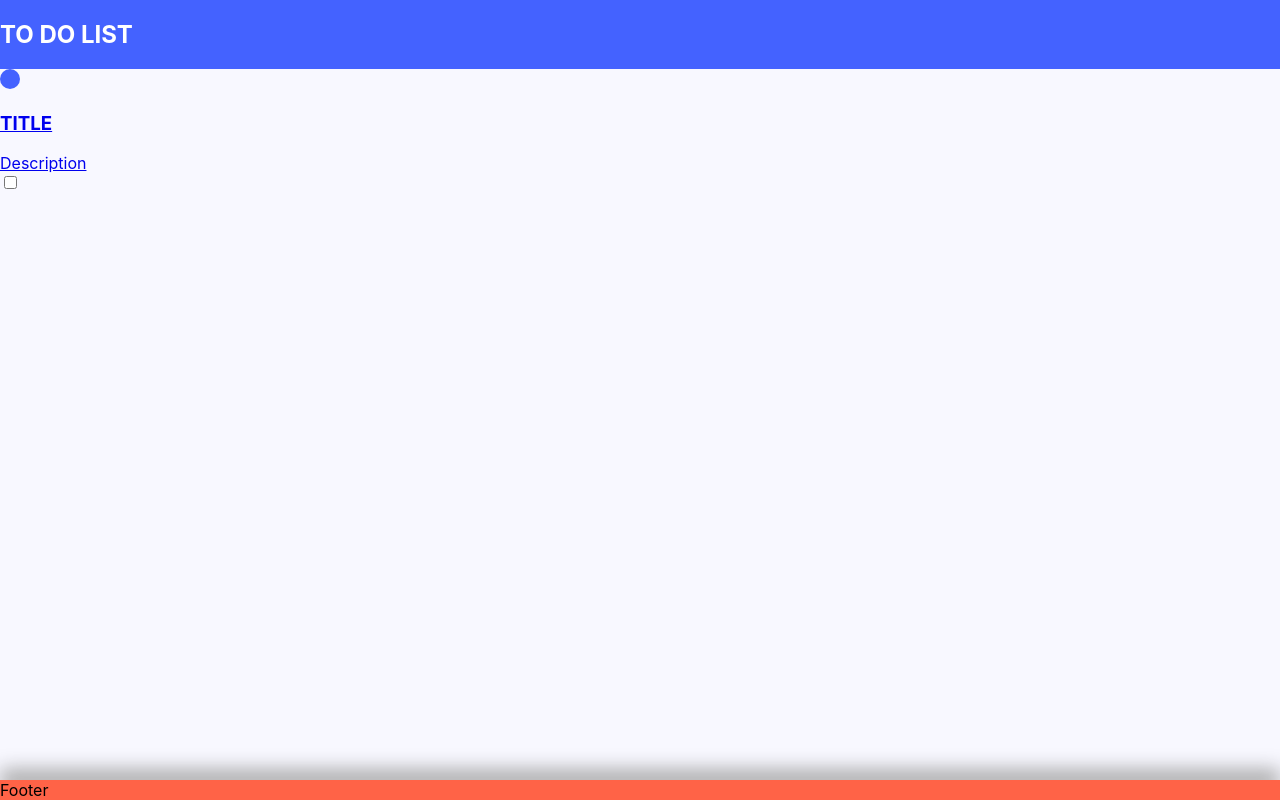
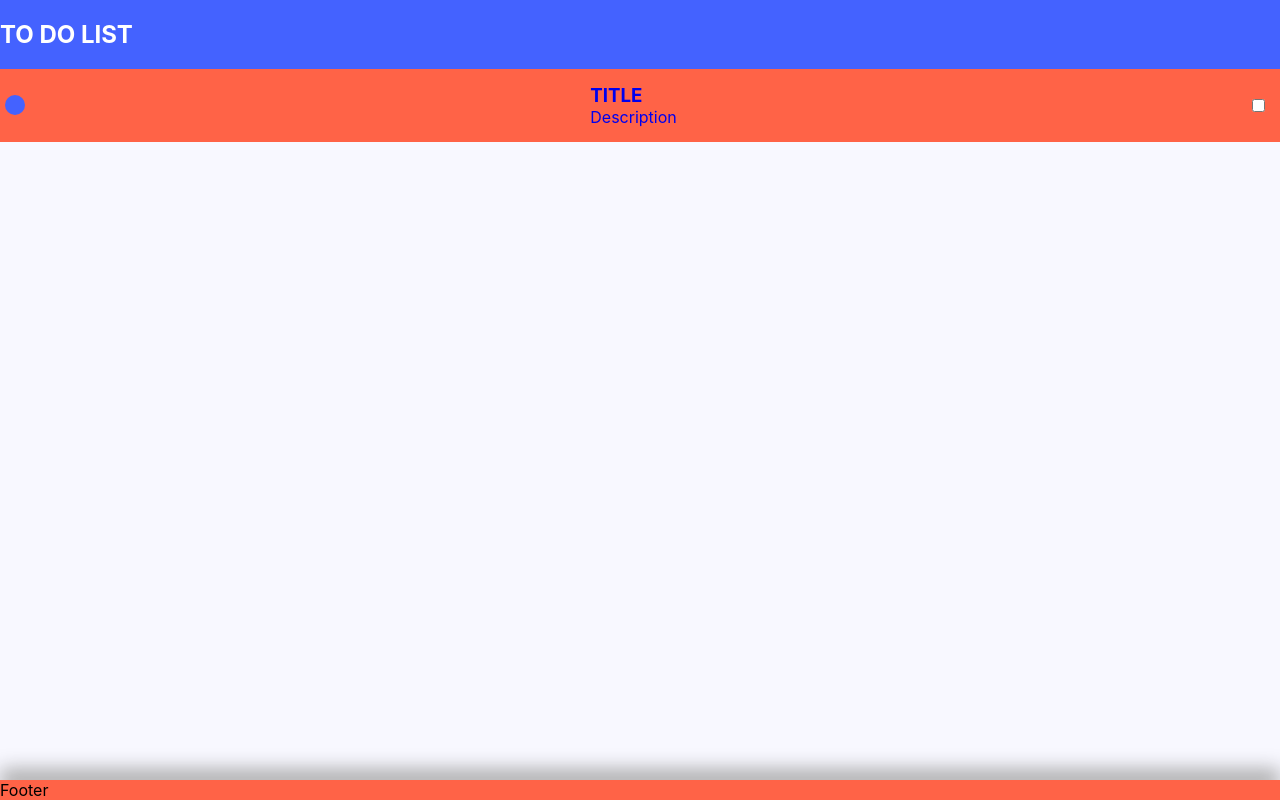
Before and after one commit to manuelsanchez2/to-do-app, a React (Create React App) app: page / in a window 1280 px wide. Built offline with nearby package versions, Linux system fonts and the light colour scheme.

Commit message:
Improve layout of the list items

```diff
--- /dev/null
+++ b/src/components/ListItem.css
@@ -0,0 +1,20 @@
+.listItem {
+  display: flex;
+  justify-content: space-between;
+  align-items: center;
+  padding: 15px 0;
+  background: tomato;
+  text-decoration: none;
+}
+
+.listItem > :first-child {
+  margin: 0 5px;
+}
+
+.listItem > :last-child {
+  margin: 0 15px;
+}
+
+.listItem h3 {
+  margin: 0;
+}
--- a/src/components/ListItem.js
+++ b/src/components/ListItem.js
@@ -1,7 +1,12 @@
 import React from "react";
+import "./ListItem.css";
 
 function ListItem({ children }) {
-  return <a href="#hola">{children}</a>;
+  return (
+    <a className="listItem" href="#hola">
+      {children}
+    </a>
+  );
 }
 
 export default ListItem;
```
